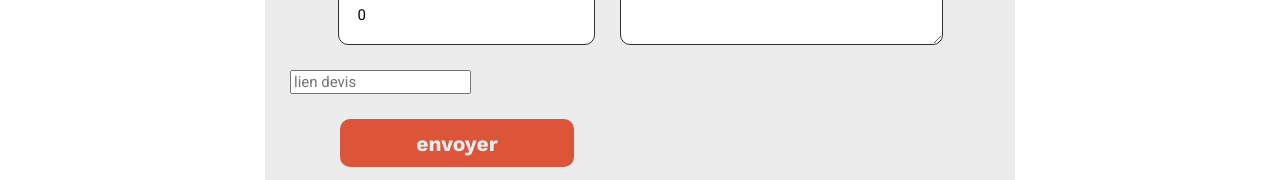
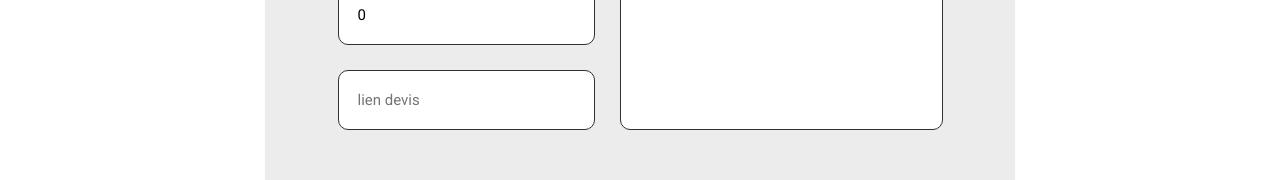
Before and after one commit to robinhotton/projet-fil-rouge_ib-formation, a React (Create React App) app: page /create in a window 1280 px wide. Shown: the part 342-522 px from the top of the page. Built offline with nearby package versions, Linux system fonts and the light colour scheme.

Commit message:
Fin de la fonctionnalité permettant de créer une prestation

```diff
--- a/src/components/createPrestation/createPrestation.scss
+++ b/src/components/createPrestation/createPrestation.scss
@@ -47,18 +47,15 @@ main {
                 }
                 textArea
                 {
-                    height: 100%;
-                    width: 300px;
+                    height: 100%!important;
+                    width: 300px!important;
                     padding-left: 19px;
                     padding-top: 19px;
                     font-size: 15px;
                     font-family: $roboto;
+                    resize: none;
                 }
             }
         }
-        input[type=file]
-        {
-            margin-left: 50px
-        }
     }
 }
--- a/src/components/prestationForm/prestationForm.tsx
+++ b/src/components/prestationForm/prestationForm.tsx
@@ -44,14 +44,16 @@ const PrestationForm: React.FC<props> = ({ prestation, edit }) => {
 
   const redirection = useNavigate();
 
-  const editPrestation = (event: React.ChangeEvent<HTMLInputElement>) => {
+  const editPrestation = (event: React.ChangeEvent<any>) => {
     const nomDuChamp: string = event.target.name;
     const valeurDuChamp: string = event.target.value;
     const nouveauChamp: champ = { [nomDuChamp]: { value: valeurDuChamp } };
     setForm({ ...form, ...nouveauChamp });
   };
 
-  const soumission = (event: React.FormEvent<HTMLFormElement>) => {
+  const soumission = (
+    event: React.FormEvent<HTMLFormElement>
+  ) => {
     event.preventDefault();
     prestation.description = form.description.value;
     prestation.tauxHoraire = form.tauxHoraire.value;
@@ -96,21 +98,22 @@ const PrestationForm: React.FC<props> = ({ prestation, edit }) => {
                 onChange={editPrestation}
                 placeholder="Taux horaire de la prestation"
               />
+              <input
+                type="text"
+                name="devis"
+                placeholder="lien devis"
+                value={form.devis.value}
+                onChange={editPrestation}
+              />
             </div>
             <div className="formGroup">
               <textarea
                 name="description"
                 placeholder="Description de la prestation"
+                onChange={editPrestation}
               ></textarea>
             </div>
           </div>
-          <input
-            type="text"
-            name="devis"
-            placeholder="lien devis"
-            value={form.devis.value}
-            onChange={editPrestation}
-          />
         </div>
         <input
           className="buttonPrestationSubmit bigButtonText bold"
--- a/src/data/db.json
+++ b/src/data/db.json
@@ -22,7 +22,9 @@
     {
       "id": 1,
       "idEntreprise": 1,
-      "categorie": ["Le câblage d'armoire électrique"],
+      "categorie": [
+        "Le câblage d'armoire électrique"
+      ],
       "description": "Pose et réparation des cables des armoires électriques",
       "tauxHoraire": 142.42,
       "tempsPrestation": 42,
@@ -35,6 +37,22 @@
         "qualiteTechnique": 5,
         "niveauExpertise": 5
       }
+    },
+    {
+      "categorie": "Pose de câbles éléctrique",
+      "description": "azertyuiop",
+      "tauxHoraire": "50",
+      "tempsPrestation": 0,
+      "prixMateriel": 0,
+      "termine": false,
+      "devis": "https://www.coover.fr/wp-content/uploads/2019/11/exemple-devis-gratuit.png",
+      "evaluation": {
+        "qualiteGlobale": 0,
+        "faciliteCommunication": 0,
+        "qualiteTechnique": 0,
+        "niveauExpertise": 0
+      },
+      "id": 2
     }
   ],
   "categories": [
```
